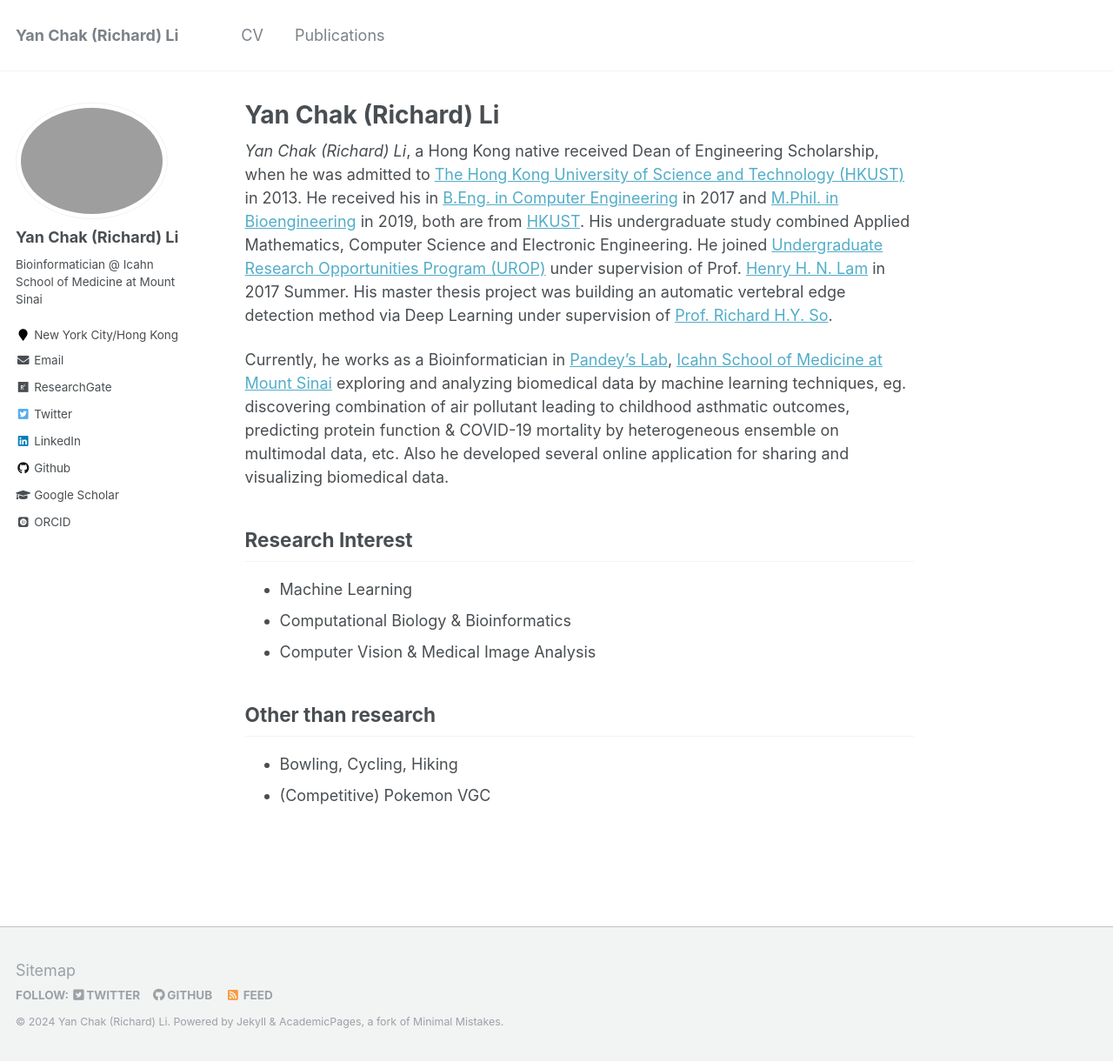
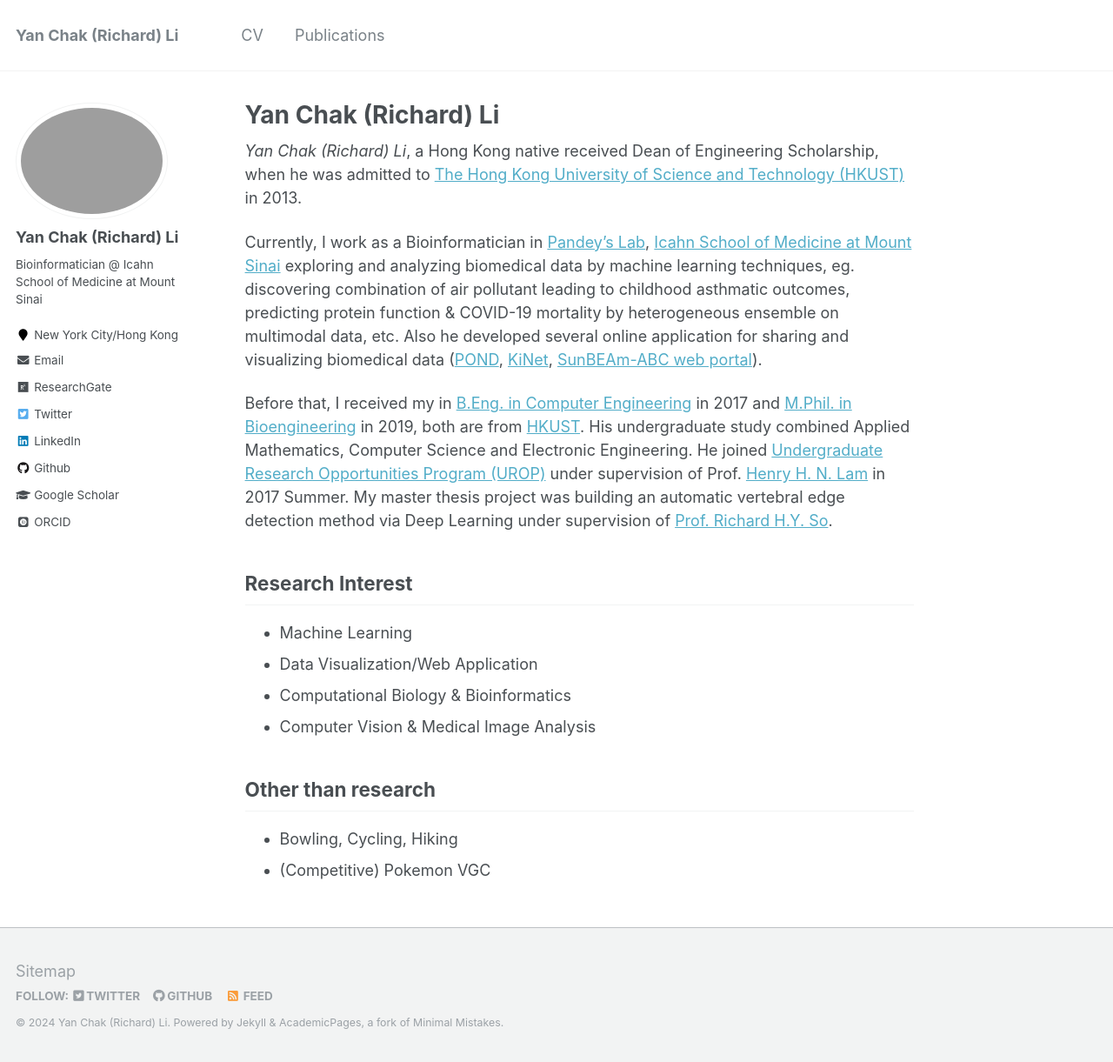
Before and after one commit to huhrichard/huhrichard.github.io, a Jekyll site: the page built from _pages/about.md, in a window 1280 px wide and 1221 px high. Shown: the whole window at 87% size. Built offline with Jekyll 4.4.1, drawn with Linux system fonts in a browser that asks for light colours; some web fonts are replaced.

Commit message:
update CV

```diff
--- a/_config.yml
+++ b/_config.yml
@@ -89,7 +89,7 @@ author:
   employer         :
   pubmed           :
   googlescholar    : "https://scholar.google.com/citations?user=x7bGXmUAAAAJ&hl=en"
-  email            : "yan-chak.li@mssm.edu"
+  email            : "richardpokard@gmail.com"
   researchgate     : "https://www.researchgate.net/profile/Richard-Li-38"
   uri              :
   bitbucket        :
--- a/_pages/about.md
+++ b/_pages/about.md
@@ -10,14 +10,17 @@ redirect_from:
 
 
 *Yan Chak (Richard)  Li*, a Hong Kong native received Dean of Engineering Scholarship, when he was admitted to [The Hong Kong University of Science and Technology (HKUST)](https://hkust.edu.hk/){:rel="noreferrer noopener" } in 2013.
-He received his in [B.Eng. in Computer Engineering](http://cpeg.ust.hk/cgi-bin/eng/index.php) in 2017 and [M.Phil. in Bioengineering](https://bien.ust.hk/) in 2019, both are from [HKUST](https://www.ust.hk/).
-His undergraduate study combined Applied Mathematics, Computer Science and Electronic Engineering. He joined [Undergraduate Research Opportunities Program (UROP)](https://urop.ust.hk/) under supervision of Prof. [Henry H. N. Lam](https://facultyprofiles.hkust.edu.hk/profiles.php?profile=henry-hei-ning-lam-kehlam) in 2017 Summer. His master thesis project was building an automatic vertebral edge detection method via Deep Learning under supervision of [Prof. Richard H.Y. So](https://www.ieda.ust.hk/dfaculty/so/).
 
-Currently, he works as a Bioinformatician in [Pandey's Lab](https://gpandeylab.org/), [Icahn School of Medicine at Mount Sinai](https://icahn.mssm.edu/) exploring and analyzing biomedical data by machine learning techniques, eg. discovering combination of air pollutant leading to childhood asthmatic outcomes, predicting protein function & COVID-19 mortality by heterogeneous ensemble on multimodal data, etc. Also he developed several online application for sharing and visualizing biomedical data.
+Currently, I work as a Bioinformatician in [Pandey's Lab](https://gpandeylab.org/), [Icahn School of Medicine at Mount Sinai](https://icahn.mssm.edu/) exploring and analyzing biomedical data by machine learning techniques, eg. discovering combination of air pollutant leading to childhood asthmatic outcomes, predicting protein function & COVID-19 mortality by heterogeneous ensemble on multimodal data, etc. Also he developed several online application for sharing and visualizing biomedical data ([POND](https://nhanes-youth-predm2.shinyapps.io/POND), [KiNet](https://kinet.kinametrix.com/), [SunBEAm-ABC web portal](https://sunbeam-abc.org/)).
+
+Before that, I received my in [B.Eng. in Computer Engineering](http://cpeg.ust.hk/cgi-bin/eng/index.php) in 2017 and [M.Phil. in Bioengineering](https://bien.ust.hk/) in 2019, both are from [HKUST](https://www.ust.hk/).
+His undergraduate study combined Applied Mathematics, Computer Science and Electronic Engineering. He joined [Undergraduate Research Opportunities Program (UROP)](https://urop.ust.hk/) under supervision of Prof. [Henry H. N. Lam](https://facultyprofiles.hkust.edu.hk/profiles.php?profile=henry-hei-ning-lam-kehlam) in 2017 Summer. My master thesis project was building an automatic vertebral edge detection method via Deep Learning under supervision of [Prof. Richard H.Y. So](https://www.ieda.ust.hk/dfaculty/so/).
+
 
 Research Interest
 ------
 * Machine Learning
+* Data Visualization/Web Application
 * Computational Biology & Bioinformatics
 * Computer Vision & Medical Image Analysis
 
```
Also changed, not shown: _pages/cv.md (+4 -1 lines), 1 other file.
